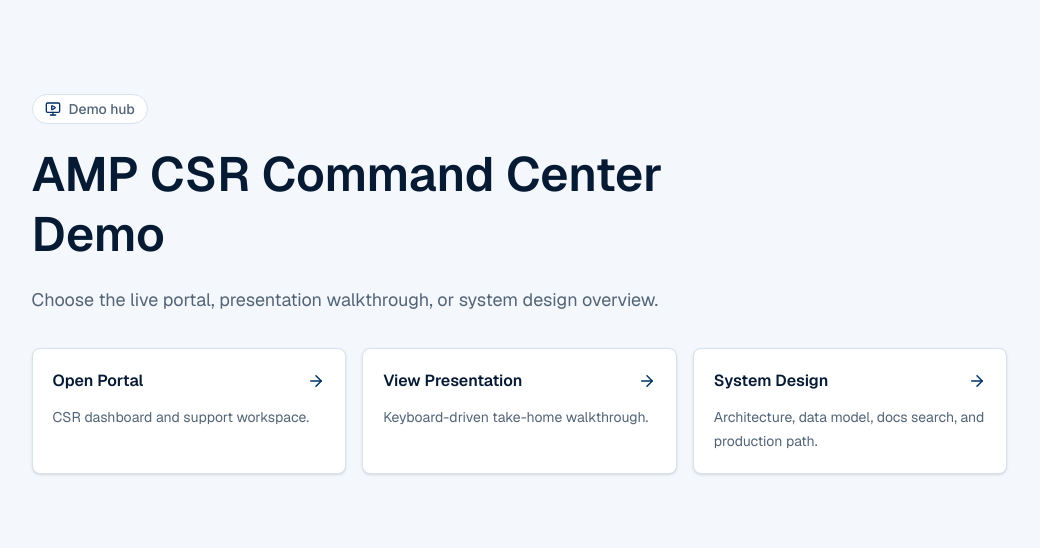
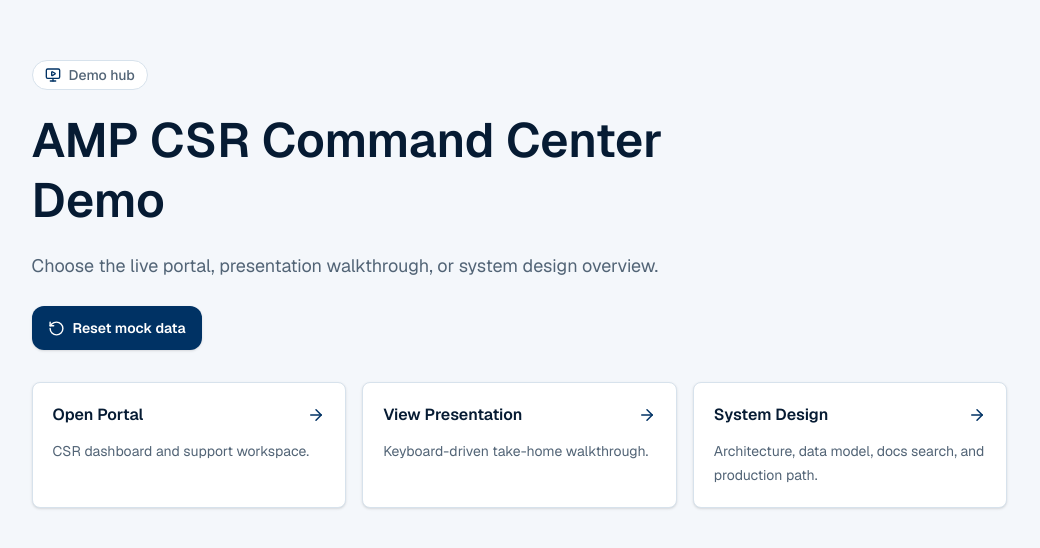
Before and after one commit to nupadhaya1/amp-solutions-csr-portal, a Next.js app: page /demo in a window 1280 px wide. Shown: the part 116-664 px from the top of the page, without its empty margins (113-1153 px from the left). Built offline with nearby package versions, Linux system fonts and the light colour scheme.

Commit message:
feat: add reset functionality for demo data and corresponding UI component

```diff
--- a/prisma/seed.js
+++ b/prisma/seed.js
@@ -1072,7 +1072,8 @@ async function seedFaqArticles() {
   }
 }
 
-async function main() {
+export async function resetDemoData() {
+  seedMemberIdCounter = 1;
   await reset();
   const plans = await seedPlans();
   await seedCustomers(plans);
@@ -1080,8 +1081,10 @@ async function main() {
   await seedFaqArticles();
 }
 
-if (import.meta.url === pathToFileURL(process.argv[1]).href) {
-  main()
+const isSeedCli = process.argv[1] && import.meta.url === pathToFileURL(process.argv[1]).href;
+
+if (isSeedCli) {
+  resetDemoData()
     .then(async () => {
       await prisma.$disconnect();
     })
--- a/src/app/demo/page.js
+++ b/src/app/demo/page.js
@@ -1,5 +1,10 @@
 import Link from "next/link";
+import { revalidatePath } from "next/cache";
+import { redirect } from "next/navigation";
 import { ArrowRight, MonitorPlay } from "lucide-react";
+
+import { resetDemoData } from "../../../prisma/seed.js";
+import { ResetMockDataButton } from "./reset-mock-data-button.jsx";
 
 const destinations = [
   {
@@ -19,7 +24,18 @@ const destinations = [
   },
 ];
 
-export default function DemoHub() {
+async function resetMockData() {
+  "use server";
+
+  await resetDemoData();
+  revalidatePath("/", "layout");
+  redirect("/demo?reset=done");
+}
+
+export default async function DemoHub({ searchParams }) {
+  const query = await searchParams;
+  const resetComplete = query?.reset === "done";
+
   return (
     <main className="min-h-screen bg-background text-foreground">
       <section className="mx-auto flex min-h-screen w-full max-w-5xl flex-col justify-center px-6 py-10">
@@ -33,6 +49,14 @@ export default function DemoHub() {
         <p className="mt-5 max-w-2xl text-lg leading-8 text-muted">
           Choose the live portal, presentation walkthrough, or system design overview.
         </p>
+        <form action={resetMockData} className="mt-6 flex flex-wrap items-center gap-3">
+          <ResetMockDataButton />
+          {resetComplete ? (
+            <p className="text-sm font-semibold text-success">
+              Mock data reset to the seeded demo state.
+            </p>
+          ) : null}
+        </form>
         <div className="mt-8 grid gap-4 md:grid-cols-3">
           {destinations.map((destination) => (
             <Link
--- /dev/null
+++ b/src/app/demo/reset-mock-data-button.jsx
@@ -0,0 +1,23 @@
+"use client";
+
+import { useFormStatus } from "react-dom";
+import { LoaderCircle, RotateCcw } from "lucide-react";
+
+export function ResetMockDataButton() {
+  const { pending } = useFormStatus();
+
+  return (
+    <button
+      className="inline-flex h-11 items-center gap-2 rounded-xl bg-primary px-4 text-sm font-semibold text-primary-foreground shadow-sm transition hover:brightness-95 disabled:cursor-wait disabled:opacity-75 focus-visible:outline-none focus-visible:ring-2 focus-visible:ring-ring focus-visible:ring-offset-2"
+      disabled={pending}
+      type="submit"
+    >
+      {pending ? (
+        <LoaderCircle size={17} aria-hidden="true" className="animate-spin" />
+      ) : (
+        <RotateCcw size={17} aria-hidden="true" />
+      )}
+      {pending ? "Resetting..." : "Reset mock data"}
+    </button>
+  );
+}
```
Also changed, not shown: 1 other file (tests, documents, lock files or other folders).
